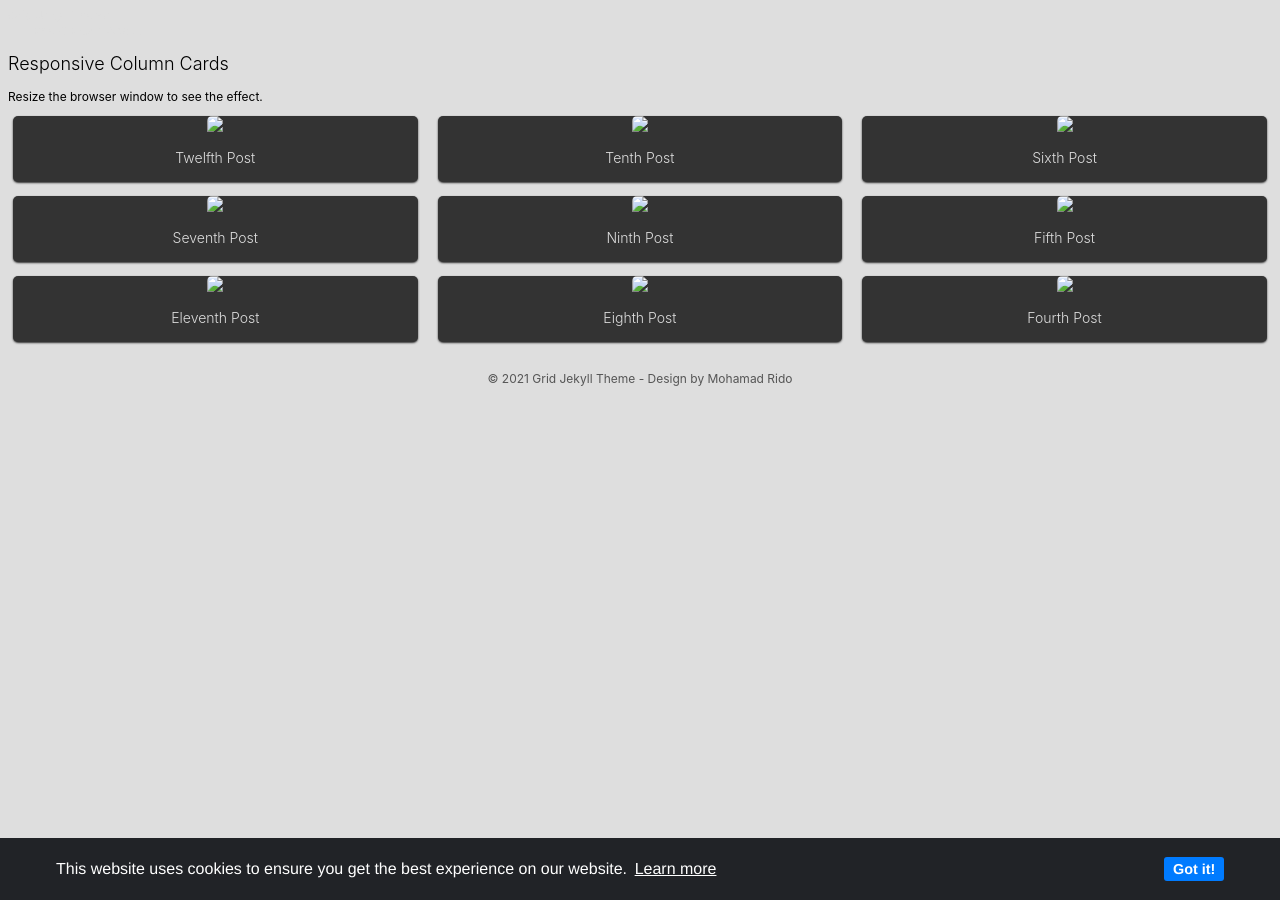
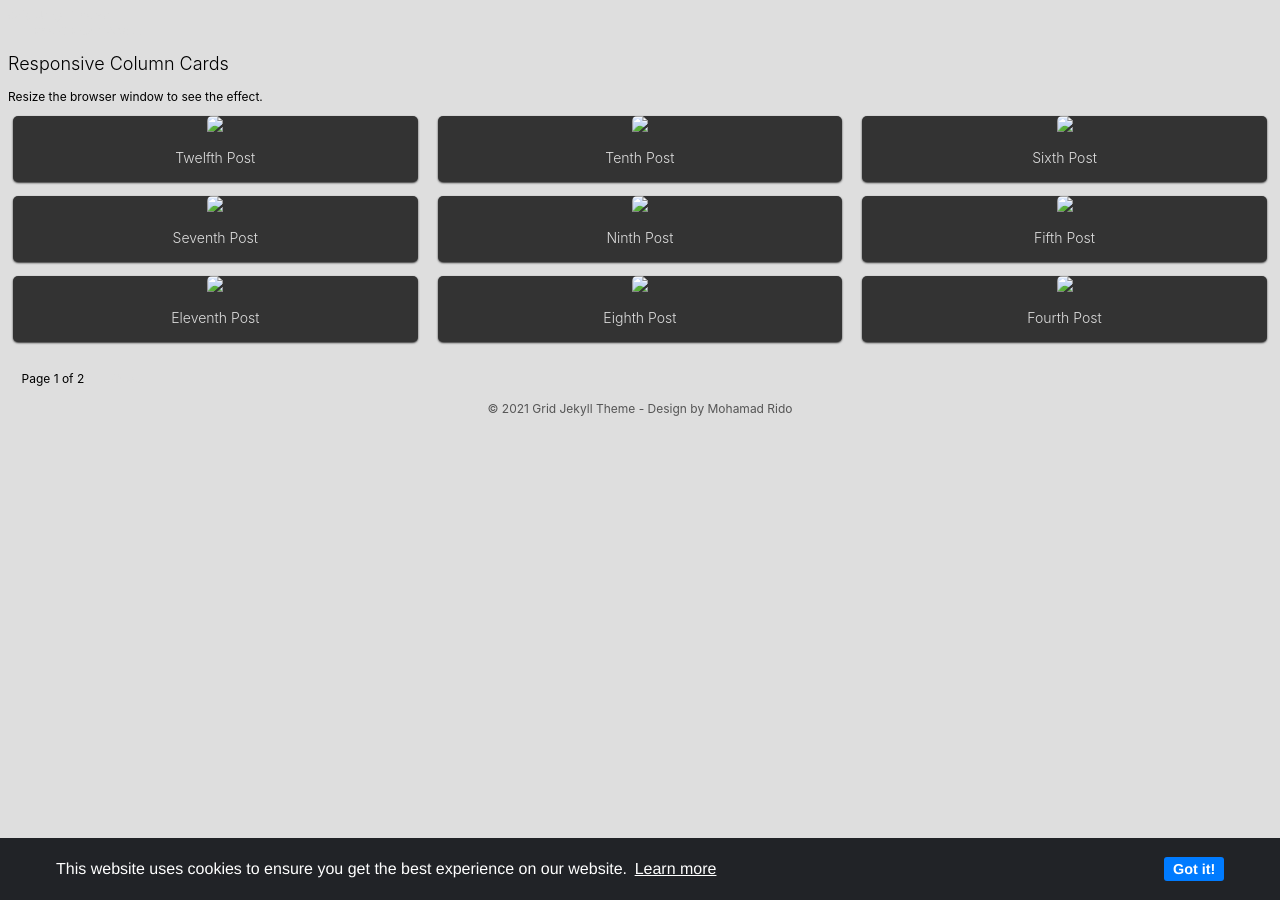
Before and after one commit to mohamadrido/cards-jekyll-theme-v2, a Jekyll site: the page built from index.html, in a window 1280 px wide. Built offline with Jekyll 4.4.1, drawn with Linux system fonts in a browser that asks for light colours; nearby versions of some CDN libraries; the list of posts is cut into pages by our own code.

Commit message:
Update index.html

```diff
--- a/index.html
+++ b/index.html
@@ -13,3 +13,15 @@
   </div>
   {% endfor %}
 </div>
+<br/>
+{% if paginator.previous_page %}
+{% if paginator.previous_page == 1 %}
+<a style="border: 1px solid #dedede; padding: 10px;" href="{{site.baseurl}}/{{ include.basepath }}" title="Previous Page">Newer</a>
+{% else %}
+<a style="border: 1px solid #dedede; padding: 10px;" href="{{ paginator.previous_page_path | prepend: site.baseurl | replace: '//', '/' }}" title="Previous Page">Newer </a>
+{% endif %}
+{% endif %}
+<span> &nbsp; &nbsp; Page {{paginator.page}} of {{paginator.total_pages}} &nbsp; &nbsp; </span>
+{% if paginator.next_page %}
+<a style="border: 1px solid #dedede; padding: 10px;" href="{{ paginator.next_page_path | prepend: site.baseurl | replace: '//', '/' }}" title="Next Page">Older</a>
+{% endif %}
```
